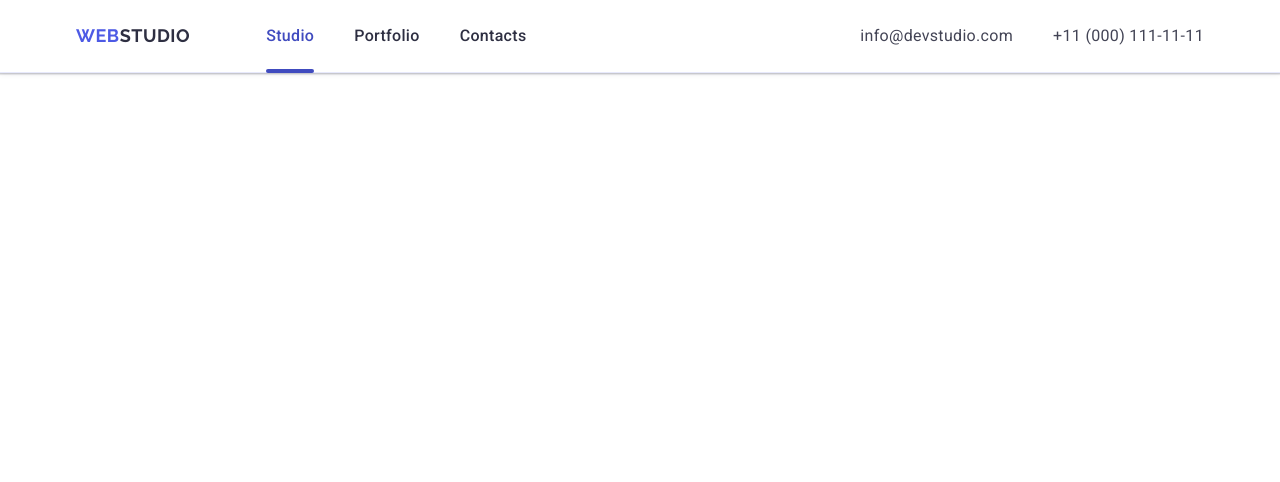
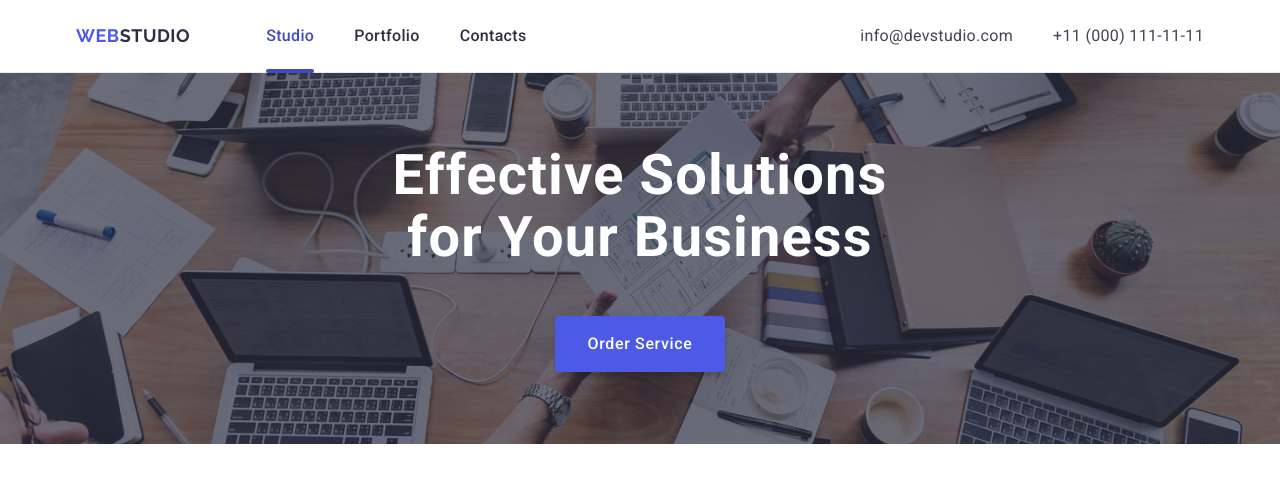
Before and after one commit to nikuliia/goit-markup-hw-06, a plain HTML site: page index.html in a window 1280 px wide. Drawn offline with nearby package versions, Linux system fonts and the light colour scheme.

Commit message:
commit section one

```diff
--- a/css/styles-old.css
+++ b/css/styles-old.css
@@ -181,6 +181,12 @@ a {
 
 /* #region slogan */
 
+.slogan-container {
+  display: flex;
+  align-items: center;
+  flex-direction: column;
+}
+
 .page-title {
   max-width: 496px;
   font-weight: 700;
@@ -202,18 +208,12 @@ a {
       rgba(46, 47, 66, 0.7),
       rgba(46, 47, 66, 0.7)
     ),
-    url(../images/people-office-1.jpg);
+    url(../images/slogan/slogan-desktop.jpg);
   background-repeat: no-repeat;
   background-position: center center;
   background-size: cover;
   max-width: 1440px;
   margin: 0 auto;
-}
-
-.slogan-container {
-  display: flex;
-  align-items: center;
-  flex-direction: column;
 }
 
 .primary-btn {
@@ -231,6 +231,7 @@ a {
   border: none;
   border-radius: 4px;
   background-color: #4d5ae5;
+  box-shadow: 0 4px 4px 0 rgba(0, 0, 0, 0.15);
   transition: background-color 250ms cubic-bezier(0.4, 0, 0.2, 1);
 }
 
--- a/css/styles.css
+++ b/css/styles.css
@@ -397,4 +397,125 @@ button {
 
 /* #region slogan */
 
+.slogan-container {
+  display: flex;
+  align-items: center;
+  flex-direction: column;
+}
+
+.page-title {
+  max-width: 216px;
+  font-weight: 700;
+  font-size: 36px;
+  line-height: 1.11;
+  letter-spacing: 0.02em;
+  text-align: center;
+  color: #fff;
+  margin-bottom: 72px;
+}
+
+@media screen and (min-width: 768px) {
+  .page-title {
+    max-width: 496px;
+    font-size: 56px;
+    line-height: 1.1;
+    margin-bottom: 36px;
+  }
+}
+
+@media screen and (min-width: 1158px) {
+  .page-title {
+    margin-bottom: 48px;
+  }
+}
+
+.primary-btn {
+  display: block;
+  font-family: "Roboto", sans-serif;
+  font-size: 16px;
+  line-height: 1.5;
+  letter-spacing: 0.04em;
+  color: #ffffff;
+  font-weight: 500;
+  padding: 16px 32px;
+  min-width: 169px;
+  height: 56px;
+  border: none;
+  border-radius: 4px;
+  background-color: #4d5ae5;
+  box-shadow: 0 4px 4px 0 rgba(0, 0, 0, 0.15);
+}
+
+.section-slogan {
+  padding: 72px 0;
+  background-image: linear-gradient(
+      to bottom,
+      rgba(46, 47, 66, 0.7),
+      rgba(46, 47, 66, 0.7)
+    ),
+    url(../images/slogan/slogan-mobile.jpg);
+  background-repeat: no-repeat;
+  background-position: center center;
+  background-size: cover;
+  max-width: 320px;
+  margin: 0 auto;
+}
+
+@media screen and (min-resolution: 192dpi) {
+  .section-slogan {
+    background-image: linear-gradient(
+        to bottom,
+        rgba(46, 47, 66, 0.7),
+        rgba(46, 47, 66, 0.7)
+      ),
+      url(../images/slogan/slogan-mobile@2x.jpg);
+  }
+}
+
+@media screen and (min-width: 768px) {
+  .section-slogan {
+    max-width: 768px;
+    background-image: linear-gradient(
+        to bottom,
+        rgba(46, 47, 66, 0.7),
+        rgba(46, 47, 66, 0.7)
+      ),
+      url(../images/slogan/slogan-tablet.jpg);
+  }
+}
+
+@media screen and (min-width: 768px) and (min-resolution: 192dpi) {
+  .section-slogan {
+    background-image: linear-gradient(
+        to bottom,
+        rgba(46, 47, 66, 0.7),
+        rgba(46, 47, 66, 0.7)
+      ),
+      url(../images/slogan/slogan-tablet@2x.jpg);
+  }
+}
+
+@media screen and (min-width: 1158px) {
+  .section-slogan {
+    max-width: 1440px;
+    background-image: linear-gradient(
+        to bottom,
+        rgba(46, 47, 66, 0.7),
+        rgba(46, 47, 66, 0.7)
+      ),
+      url(../images/slogan/slogan-desktop.jpg);
+  }
+}
+
+@media screen and (min-width: 1158px) and (min-resolution: 192dpi) {
+  .section-slogan {
+    background-image: linear-gradient(
+        to bottom,
+        rgba(46, 47, 66, 0.7),
+        rgba(46, 47, 66, 0.7)
+      ),
+      url(../images/slogan/slogan-desktop@2x.jpg);
+  }
+}
+
 /* #endregion slogan */
--- a/index.html
+++ b/index.html
@@ -138,7 +138,7 @@
     <main>
       <!-- #region slogan -->
 
-      <section class="section-slogan hidden">
+      <section class="section-slogan">
         <div class="container slogan-container">
           <h1 class="page-title">Effective Solutions for Your Business</h1>
           <button type="button" class="primary-btn">Order Service</button>
```
Also changed, not shown: images/slogan/slogan-desktop.jpg (renamed from images/people-office-1.jpg), images/slogan/slogan-desktop@2x.jpg (added), images/slogan/slogan-mobile.jpg (added), images/slogan/slogan-mobile@2x.jpg (added), images/slogan/slogan-tablet.jpg (added), images/slogan/slogan-tablet@2x.jpg (added).
